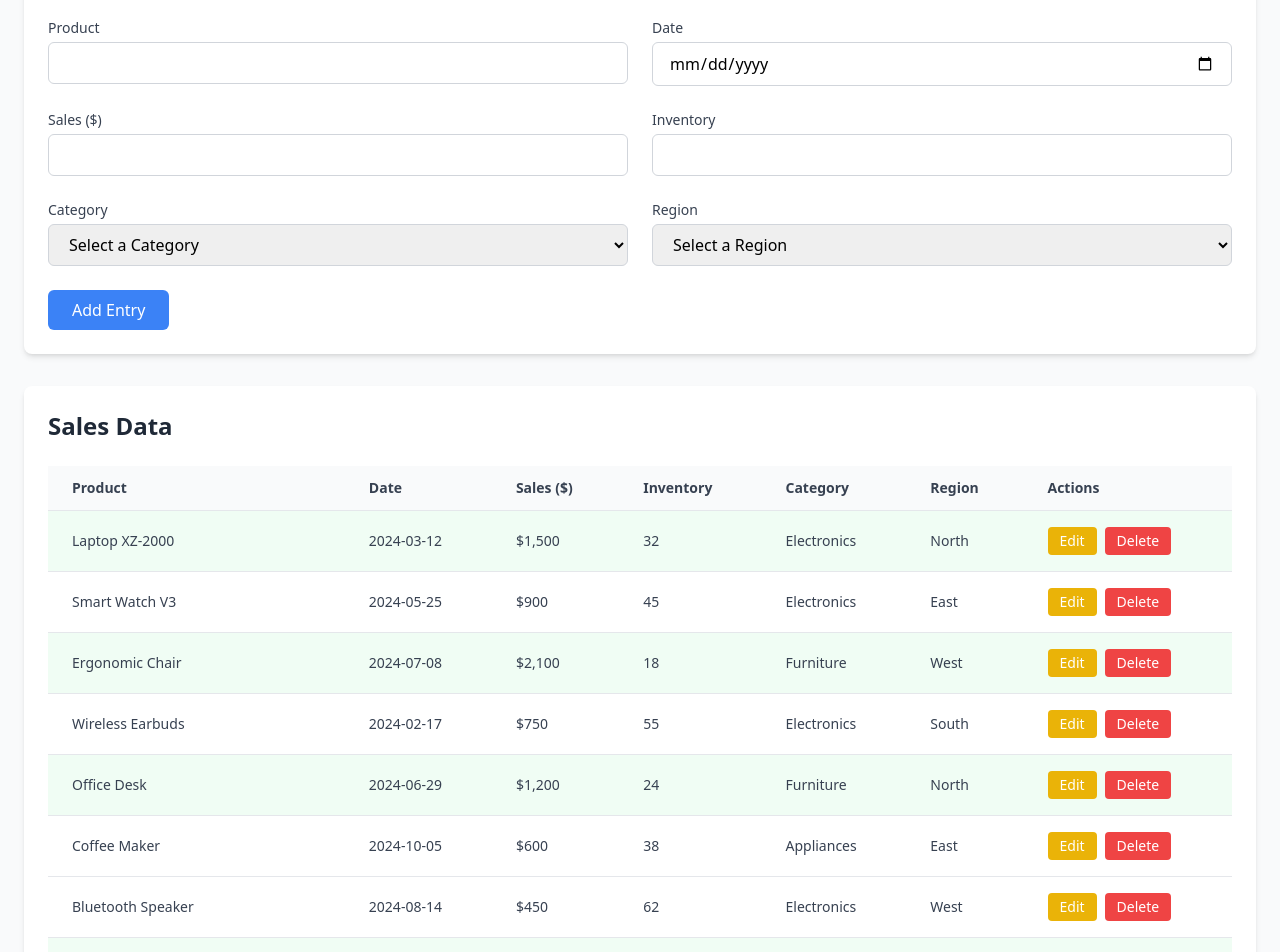
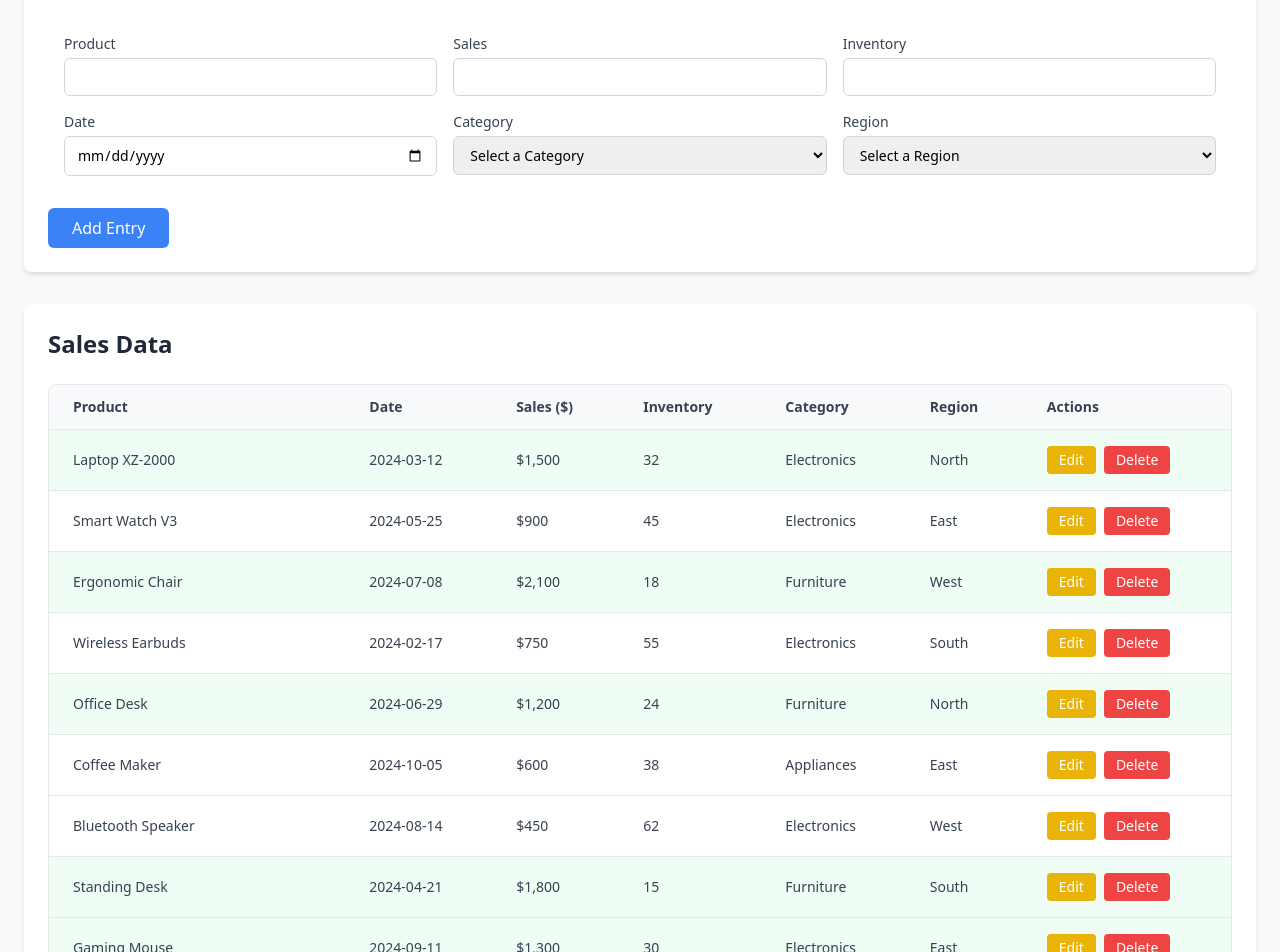
Before and after one commit to AmolDerickSoans/code-it-out, a React (Vite) app: page / in a window 1280 px wide. Shown: the part 700-1652 px from the top of the page. Built offline with nearby package versions, Linux system fonts and the light colour scheme.

Commit message:
final cut

```diff
--- a/src/SalesDashboard.tsx
+++ b/src/SalesDashboard.tsx
@@ -592,8 +592,8 @@ const SalesDashboard = () => {
           {editingId ? 'Edit Entry' : 'Add New Entry'}
         </h2>
 
-        <div className="grid grid-cols-1 md:grid-cols-2 gap-6 mb-6">
-          <div>
+        <div className="grid grid-cols-1 sm:grid-cols-2 lg:grid-cols-3 gap-4 p-4">
+          <div className="w-full">
             <label className="block text-sm font-medium text-gray-700 mb-1">Product</label>
             <input
               type="text"
@@ -601,11 +601,35 @@ const SalesDashboard = () => {
               value={formData.product}
               onChange={handleChange}
               required
-              className="w-full px-4 py-2 border border-gray-300 rounded-md focus:ring-2 focus:ring-blue-500 focus:border-blue-500"
+              className="w-full px-3 py-2 text-sm border border-gray-300 rounded-md focus:ring-2 focus:ring-blue-500 focus:border-blue-500"
             />
           </div>
 
-          <div>
+          <div className="w-full">
+            <label className="block text-sm font-medium text-gray-700 mb-1">Sales</label>
+            <input
+              type="number"
+              name="sales"
+              value={formData.sales}
+              onChange={handleChange}
+              required
+              className="w-full px-3 py-2 text-sm border border-gray-300 rounded-md focus:ring-2 focus:ring-blue-500 focus:border-blue-500"
+            />
+          </div>
+
+          <div className="w-full">
+            <label className="block text-sm font-medium text-gray-700 mb-1">Inventory</label>
+            <input
+              type="number"
+              name="inventory"
+              value={formData.inventory}
+              onChange={handleChange}
+              required
+              className="w-full px-3 py-2 text-sm border border-gray-300 rounded-md focus:ring-2 focus:ring-blue-500 focus:border-blue-500"
+            />
+          </div>
+
+          <div className="w-full">
             <label className="block text-sm font-medium text-gray-700 mb-1">Date</label>
             <input
               type="date"
@@ -613,42 +637,18 @@ const SalesDashboard = () => {
               value={formData.date}
               onChange={handleChange}
               required
-              className="w-full px-4 py-2 border border-gray-300 rounded-md focus:ring-2 focus:ring-blue-500 focus:border-blue-500"
+              className="w-full px-3 py-2 text-sm border border-gray-300 rounded-md focus:ring-2 focus:ring-blue-500 focus:border-blue-500"
             />
           </div>
 
-          <div>
-            <label className="block text-sm font-medium text-gray-700 mb-1">Sales ($)</label>
-            <input
-              type="number"
-              name="sales"
-              value={formData.sales}
-              onChange={handleChange}
-              required
-              className="w-full px-4 py-2 border border-gray-300 rounded-md focus:ring-2 focus:ring-blue-500 focus:border-blue-500"
-            />
-          </div>
-
-          <div>
-            <label className="block text-sm font-medium text-gray-700 mb-1">Inventory</label>
-            <input
-              type="number"
-              name="inventory"
-              value={formData.inventory}
-              onChange={handleChange}
-              required
-              className="w-full px-4 py-2 border border-gray-300 rounded-md focus:ring-2 focus:ring-blue-500 focus:border-blue-500"
-            />
-          </div>
-
-          <div>
+          <div className="w-full">
             <label className="block text-sm font-medium text-gray-700 mb-1">Category</label>
             <select
               name="category"
               value={formData.category}
               onChange={handleChange}
               required
-              className="w-full px-4 py-2 border border-gray-300 rounded-md focus:ring-2 focus:ring-blue-500 focus:border-blue-500"
+              className="w-full px-3 py-2 text-sm border border-gray-300 rounded-md focus:ring-2 focus:ring-blue-500 focus:border-blue-500"
             >
               <option value="">Select a Category</option>
               <option value="Electronics">Electronics</option>
@@ -659,14 +659,14 @@ const SalesDashboard = () => {
             </select>
           </div>
 
-          <div>
+          <div className="w-full">
             <label className="block text-sm font-medium text-gray-700 mb-1">Region</label>
             <select
               name="region"
               value={formData.region}
               onChange={handleChange}
               required
-              className="w-full px-4 py-2 border border-gray-300 rounded-md focus:ring-2 focus:ring-blue-500 focus:border-blue-500"
+              className="w-full px-3 py-2 text-sm border border-gray-300 rounded-md focus:ring-2 focus:ring-blue-500 focus:border-blue-500"
             >
               <option value="">Select a Region</option>
               <option value="North">North</option>
@@ -677,10 +677,10 @@ const SalesDashboard = () => {
           </div>
         </div>
 
-        <div className="flex gap-4">
+        <div className="flex flex-col sm:flex-row gap-3 mt-4">
           <button
             type="submit"
-            className="px-6 py-2 bg-blue-500 text-white rounded-md hover:bg-blue-600 transition-colors"
+            className="w-full sm:w-auto px-4 md:px-6 py-2 bg-blue-500 text-white rounded-md hover:bg-blue-600 transition-colors text-sm md:text-base"
           >
             {editingId ? 'Update Entry' : 'Add Entry'}
           </button>
@@ -698,7 +698,7 @@ const SalesDashboard = () => {
                   region: ''
                 });
               }}
-              className="px-6 py-2 bg-gray-500 text-white rounded-md hover:bg-gray-600 transition-colors"
+              className="w-full sm:w-auto px-4 md:px-6 py-2 bg-gray-500 text-white rounded-md hover:bg-gray-600 transition-colors text-sm md:text-base"
             >
               Cancel
             </button>
@@ -706,10 +706,12 @@ const SalesDashboard = () => {
         </div>
       </form>
 
-      <div className="bg-white rounded-lg shadow-md p-6 mb-8 mx-6 overflow-x-auto">
-        <h2 className="text-2xl font-semibold text-gray-800 mb-6">Sales Data</h2>
-        <table className="w-full">
-          <thead>
+      <div className="bg-white rounded-lg shadow-md p-4 md:p-6 mb-8 mx-2 md:mx-6 overflow-x-auto">
+        <h2 className="text-xl md:text-2xl font-semibold text-gray-800 mb-4 md:mb-6">Sales Data</h2>
+        <div className="min-w-full inline-block align-middle">
+          <div className="overflow-hidden border rounded-lg">
+            <table className="min-w-full divide-y divide-gray-200">
+              <thead className="bg-gray-50">
                 <tr className="bg-gray-50">
                   <th className="px-6 py-3 text-left text-sm font-semibold text-gray-700 cursor-pointer hover:bg-gray-100" onClick={() => requestSort('product')}>
                     Product {sortConfig.key === 'product' && (sortConfig.direction === 'ascending' ? '↑' : '↓')}
@@ -732,7 +734,7 @@ const SalesDashboard = () => {
                   <th className="px-6 py-3 text-left text-sm font-semibold text-gray-700">Actions</th>
                 </tr>
               </thead>
-          <tbody>
+              <tbody className="divide-y divide-gray-200 bg-white">
                 {filteredData.map((entry, index) => (
                   <tr
                     key={entry.id}
@@ -764,18 +766,22 @@ const SalesDashboard = () => {
               </tbody>
             </table>
           </div>
+        </div>
+      </div>
 
       <div className="bg-white rounded-lg shadow-md p-6 mx-6">
         <h2 className="text-2xl font-semibold text-gray-800 mb-6">Data Visualization</h2>
 
-        <div className="mb-8">
-          <h3 className="text-xl font-medium text-gray-700 mb-4">
+        <div className="grid grid-cols-1 lg:grid-cols-2 gap-6 p-4">
+          <div className="bg-white rounded-lg shadow-md p-4 md:p-6">
+            <h3 className="text-lg md:text-xl font-medium text-gray-700 mb-4">
               <div className="flex items-center gap-2">
-              <Calendar size={20} />
+                <Calendar className="w-4 h-4 md:w-5 md:h-5" />
                 Daily Sales Trend
               </div>
             </h3>
-          <ResponsiveContainer width="100%" height={300}>
+            <div className="h-[300px] md:h-[400px]">
+              <ResponsiveContainer width="100%" height="100%">
                 <LineChart
                   data={lineData}
                   margin={{ top: 20, right: 30, left: 20, bottom: 20 }}
@@ -809,10 +815,12 @@ const SalesDashboard = () => {
                 </LineChart>
               </ResponsiveContainer>
             </div>
+          </div>
 
-        <div className="mb-8">
-          <h3 className="text-xl font-medium text-gray-700 mb-4">Sales by Category</h3>
-          <ResponsiveContainer width="100%" height={300}>
+          <div className="bg-white rounded-lg shadow-md p-4 md:p-6">
+            <h3 className="text-lg md:text-xl font-medium text-gray-700 mb-4">Sales by Category</h3>
+            <div className="h-[300px] md:h-[400px]">
+              <ResponsiveContainer width="100%" height="100%">
                 <BarChart data={getCategoryData()}>
                   <CartesianGrid strokeDasharray="3 3" />
                   <XAxis dataKey="name" />
@@ -822,6 +830,8 @@ const SalesDashboard = () => {
                   <Bar dataKey="value" fill="#82ca9d" />
                 </BarChart>
               </ResponsiveContainer>
+            </div>
+          </div>
         </div>
 
         <div className="mb-8">
@@ -921,7 +931,7 @@ const SalesDashboard = () => {
                 dataKey="value"
                 label
               >
-                {getRegionData().map((entry, index) => (
+                {getRegionData().map((_, index) => (
                   <Cell key={`cell-${index}`} fill={COLORS[index % COLORS.length]} />
                 ))}
               </Pie>
```
Lines whose indentation alone changed are shown as unchanged.
